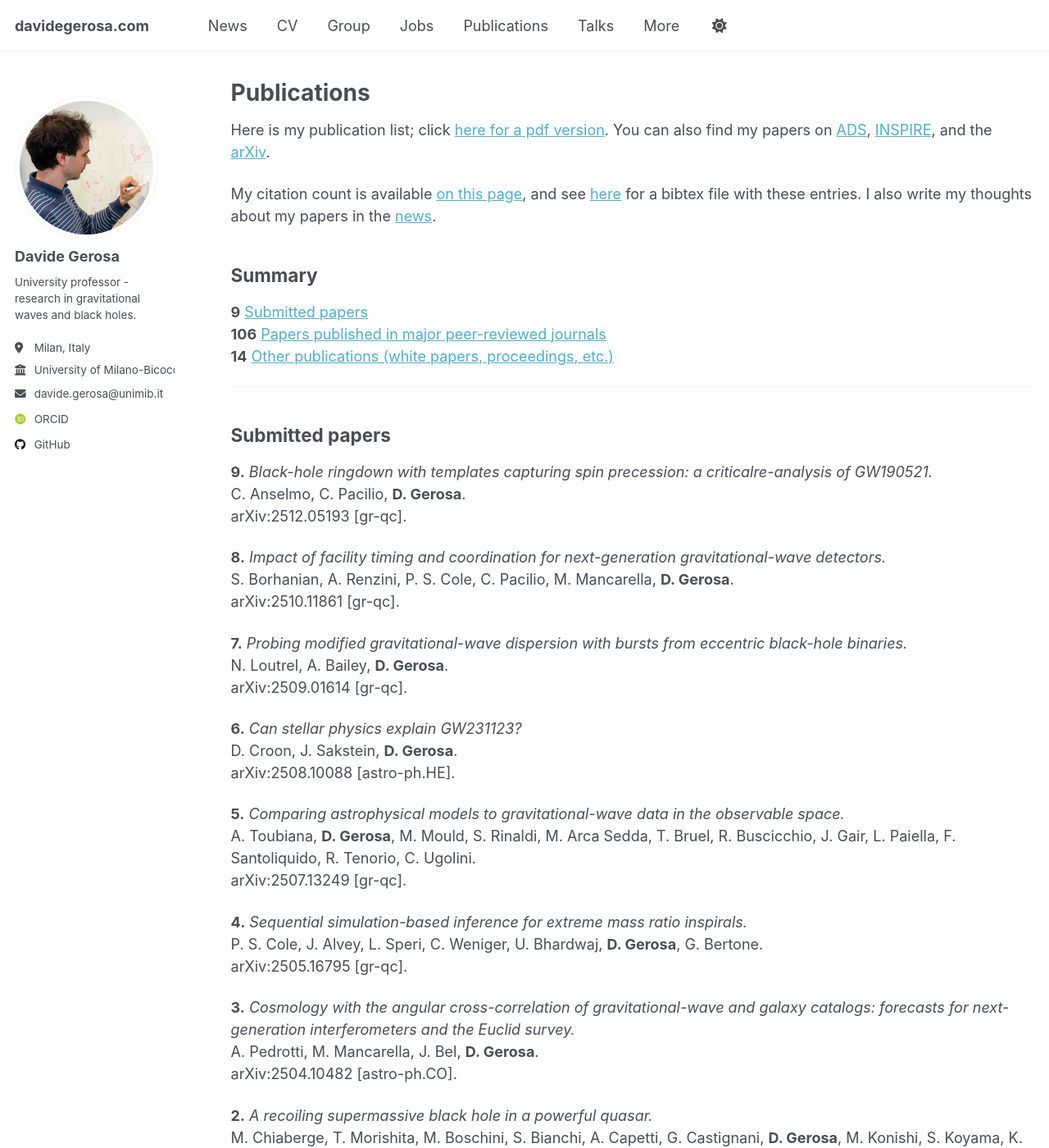
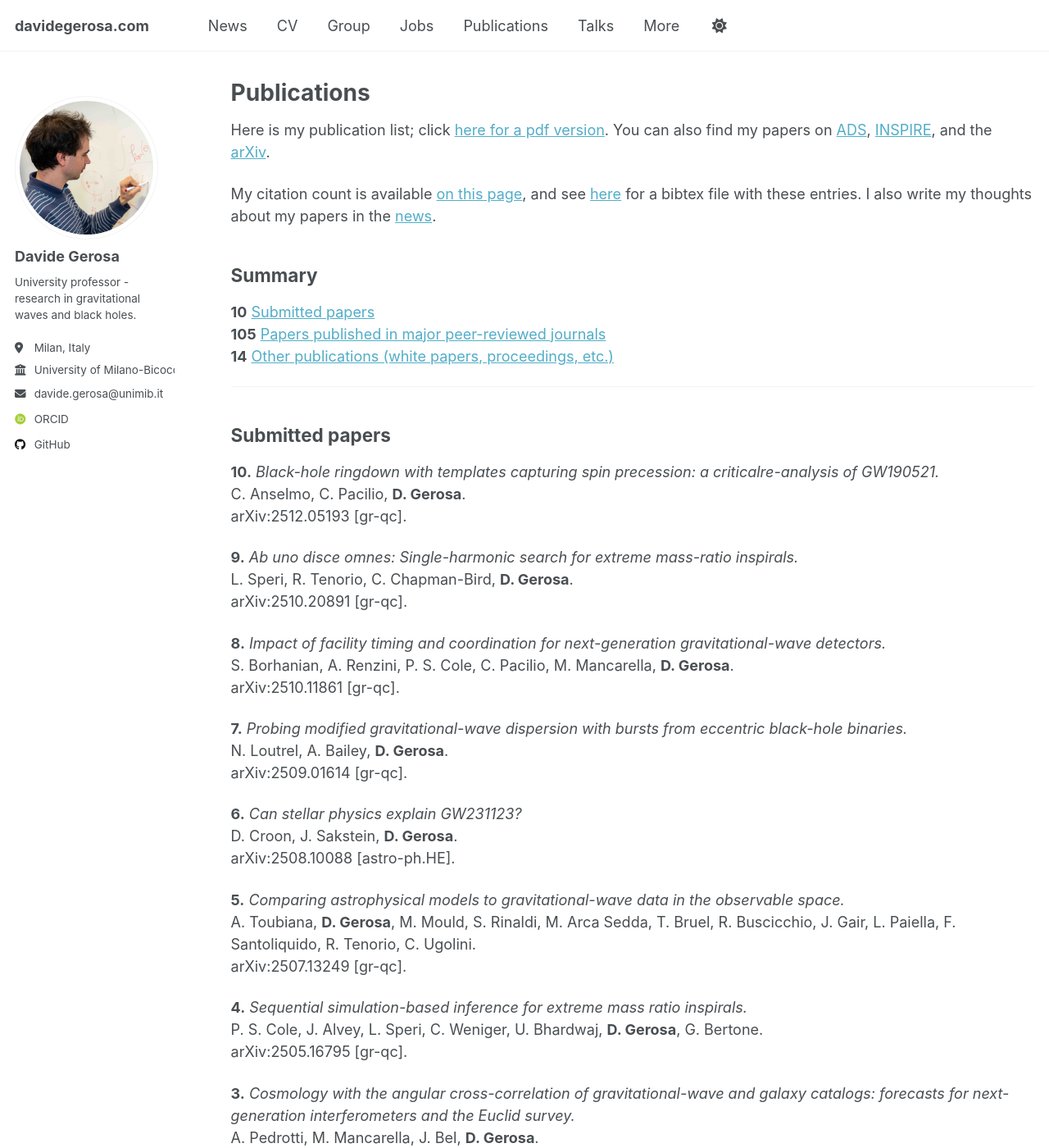
Before and after one commit to dgerosa/website, a Jekyll site: the page built from _pages/publications.md, in a window 1280 px wide and 1400 px high. Shown: the whole window at 82% size. Built offline with Jekyll 4.4.1, drawn with Linux system fonts in a browser that asks for light colours; some web fonts are replaced; some of the changed text lies outside the part shown.

Commit message:
Website update from workflow

```diff
--- a/_pages/_publications.md
+++ b/_pages/_publications.md
@@ -1,6 +1,6 @@
 ## Summary
-**9** [Submitted papers](#submitted-papers)\
-**106** [Papers published in major peer-reviewed journals](#papers-published-in-major-peer-reviewed-journals)\
+**10** [Submitted papers](#submitted-papers)\
+**105** [Papers published in major peer-reviewed journals](#papers-published-in-major-peer-reviewed-journals)\
 **14** [Other publications (white papers, proceedings, etc.)](#other-publications-white-papers-proceedings-etc)
 
 
@@ -8,10 +8,15 @@
 
 ## Submitted papers
 
-**9.**
+**10.**
 *Black-hole ringdown with templates capturing spin precession: a criticalre-analysis of GW190521.*\
 C. Anselmo, C. Pacilio, **D. Gerosa**.\
 <a href="https://arxiv.org/abs/2512.05193" style="color: inherit; text-decoration: none;">arXiv:2512.05193 [gr-qc]</a>.
+
+**9.**
+*Ab uno disce omnes: Single-harmonic search for extreme mass-ratio inspirals.*\
+L. Speri, R. Tenorio, C. Chapman-Bird, **D. Gerosa**.\
+<a href="https://arxiv.org/abs/2510.20891" style="color: inherit; text-decoration: none;">arXiv:2510.20891 [gr-qc]</a>.
 
 **8.**
 *Impact of facility timing and coordination for next-generation gravitational-wave detectors.*\
@@ -57,11 +62,6 @@ A. Klein, G. Pratten, R. Buscicchio, P. Schmidt, C. J. Moore, E. Finch, A. Bonin
 ---
 
 ## Papers published in major peer-reviewed journals
-
-**106.**
-*Ab uno disce omnes: Single-harmonic search for extreme mass-ratio inspirals.*\
-L. Speri, R. Tenorio, C. Chapman-Bird, **D. Gerosa**.\
-Physical Review D, in press. <a href="https://arxiv.org/abs/2510.20891" style="color: inherit; text-decoration: none;">arXiv:2510.20891 [gr-qc]</a>.
 
 **105.**
 *Bayesian luminosity function estimation in multidepth datasets with selection effects: a case study for $$3<z<5$$ Lyman $$\alpha$$ emitters.*\
```
Also changed, not shown: other parts of _pages/_publications.md (+1 -1 lines), _pages/_citations.md (+3 -3 lines), _pages/_group.md (+1 -1 lines), _pages/_talks.md (+1 -1 lines).
